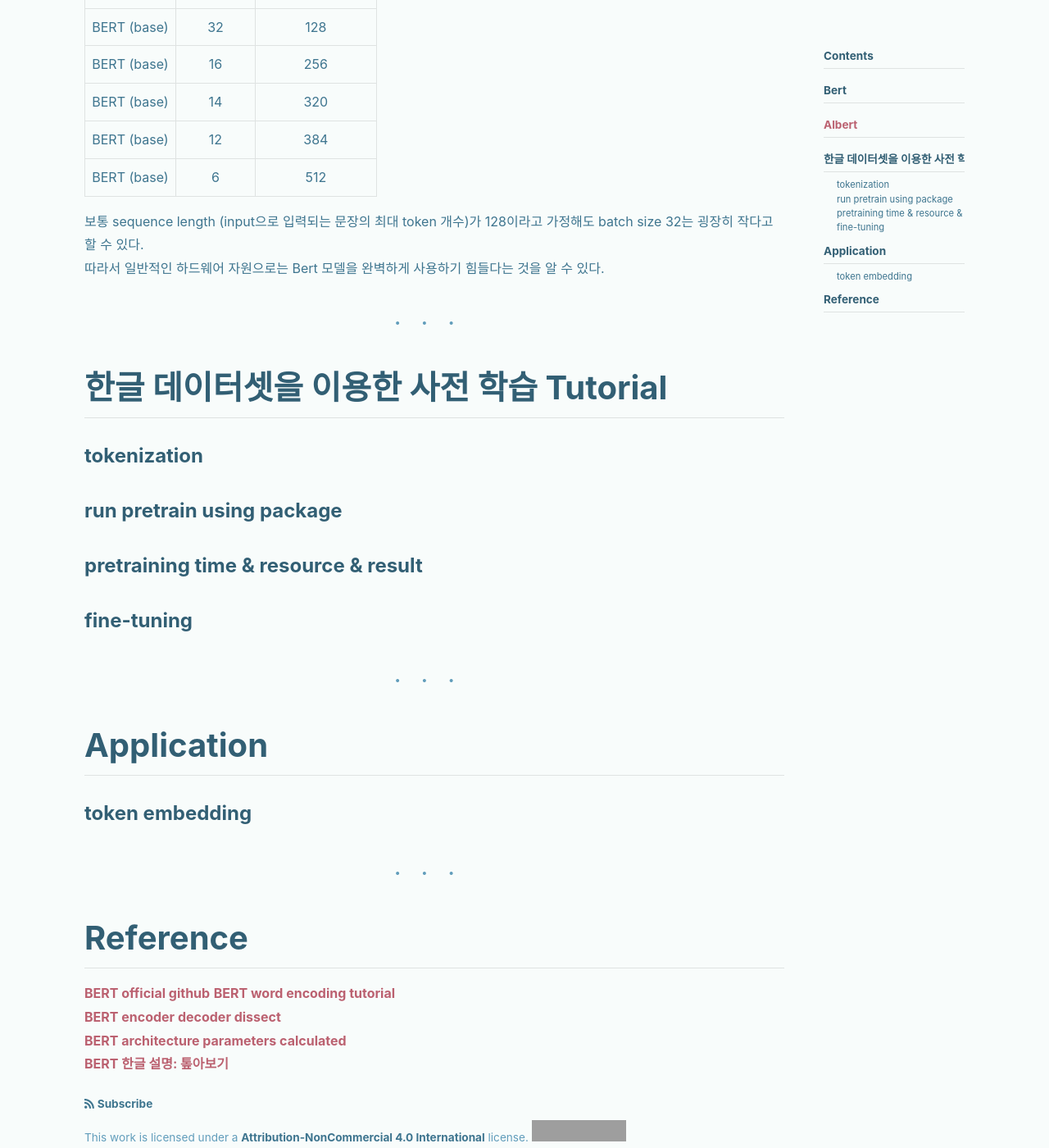
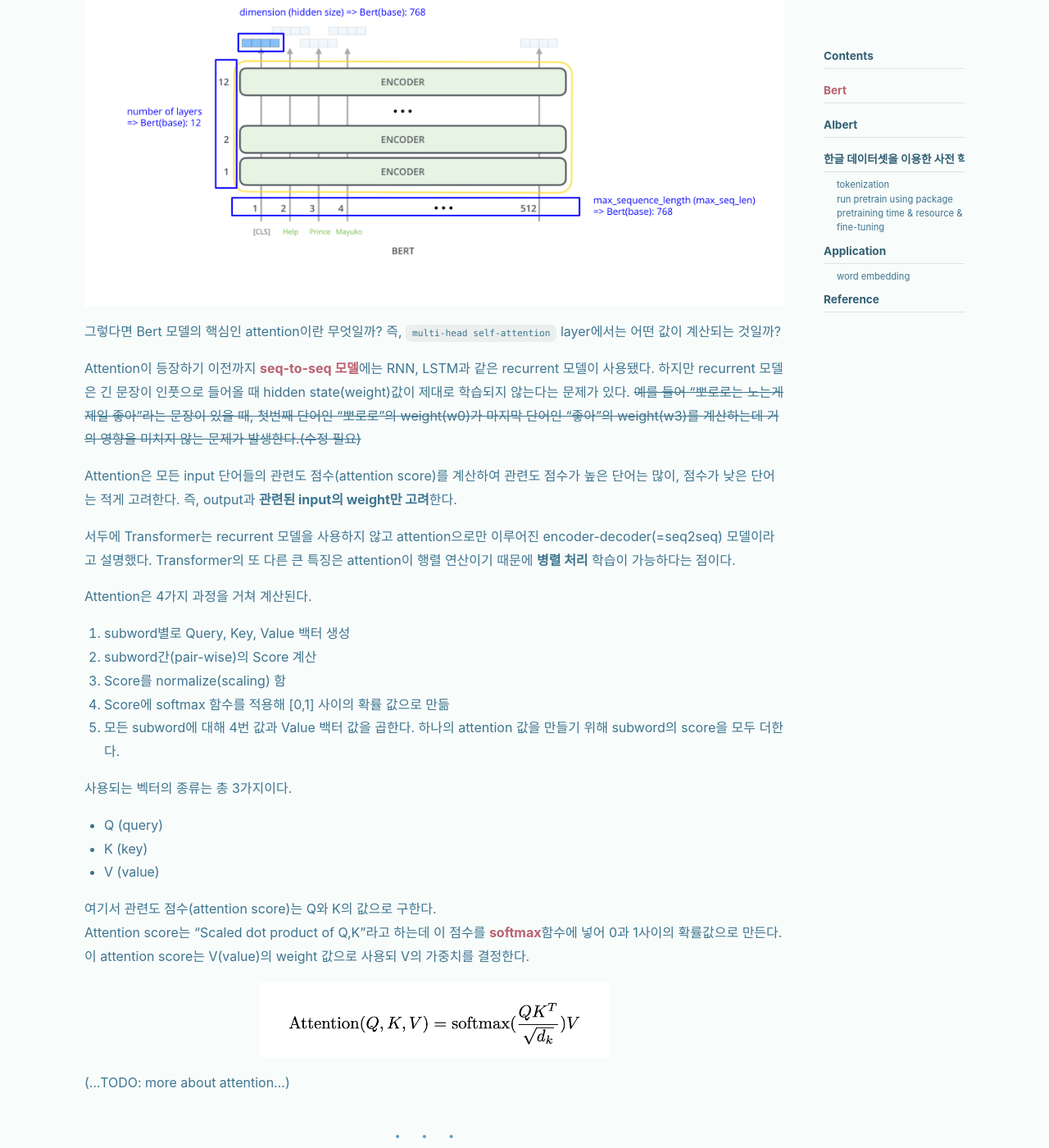
Before and after one commit to ChristinaROK/ChristinaROK.github.io, a Jekyll site: the page built from _posts/2021-04-12-bert.md, in a window 1280 px wide and 1400 px high, scrolled down 2604 px. Shown: the whole window at 82% size. Built offline with Jekyll 4.4.1, drawn with Linux system fonts in a browser that asks for light colours; nearby versions of some CDN libraries; some of the changed text lies outside the part shown; grey boxes are pictures that could not be loaded.

Commit message:
New Post Added

```diff
--- a/_posts/2021-04-12-bert.md
+++ b/_posts/2021-04-12-bert.md
@@ -18,27 +18,30 @@
 
 ---
 # Bert
+
+> [용어] Bert는 입력된 문장을 단어(word)로 구분하지 않는다. 대신 Wordpiece tokenizer로 생성된 subword로 구분한다. 예를 들어 "이 원피스 예뻐요."라는 문장이 입력됐을 때 wordpiece tokenizer는 ["이", "원피스", "예뻐", "#요"]라는 subword를 생성하며 각 subword가 Bert 모델의 인풋으로 들어간다. 따라서 이 포스팅에서는 모델의 인풋을 "단어"라는 용어 대신 `subword`라고 칭하겠다.
+
+
 Bert 모델의 2가지 대표적인 특징은 **transfer learning(전이학습)**을 한다는 점과 **transformer(auto-encoder) model**이라는 점이다.
 
-**transfer model**은 대용량 데이터를 깊은 네트워크로 오랜 시간 학습해 pre-training 모델을 생성하고, 그 모델의 마지막 레이어를 풀고자하는 task에 맞게 변형해 fine-tuning 하는 학습 순서를 따르는 모델을 의미한다. (참고: `ensemble`, `distillation`)
+**transfer model**은 pre-training과 fine-tuning 단계가 있다. Pre-training은 인풋 sequence에서 mask된 subword를 찾는 ([language model](https://en.wikipedia.org/wiki/Language_model)) semi-supervised 학습을 대용량 데이터와 깊은 네트워크로 오랜 시간 학습해 학습한다. Fine-tuning은 pre-trained 모델의 마지막 레이어를 풀고자하는 task에 맞게 변형해 supervised 학습하는 모델이다. (참고: `ensemble`, `distillation`)
 
 **transformer**는 [Attention is all you need](https://arxiv.org/abs/1706.03762) 논문에서 제안한 네트워크 구조다. 기존 encoder-decoder모델은 학습이 한 방향으로 진행되는 *auto-regressive*한 RNN 구조로 이루어졌다. 이와 달리 transformer는 입력 sequence의 모든 토큰을 동시에 학습하는 *attention* 구조로만 이루어진 encoder-decoder이다.
 
 <div style="width:70%; margin:0 auto;" align="center" markdown="1">
 ![](/assets/transformer.png)
-</div>>
+</div>
 
-Bert는 transformer의 encoder만 사용한다. Transformer의 encoder 구조는 다음과 같다.
+Bert는 transformer의 encoder를 여려겹 쌓아올린(stacked) 모델이다. Transformer의 encoder 구조는 다음과 같다.
 
 * Stack of layers (N=6)
-	* Sub-layer1: Multi-head self-attention
+	* Sub-layer1: `Multi-head self-attention`
 		* residual connection
 		* layer normalization
-	* Sub-layer2: Fully-connected Feed-forword
+	* Sub-layer2: `Fully-connected Feed-forword`
 		* residual connection
 		* layer normalization
 
-모든 layer의 input, output dimension은 동일(논문에서는 512)하게 유지된다.
 
 Bert 모델의 파라미터는 다음과 같다.
 
@@ -47,11 +50,58 @@
 | BERT (base) | 12 | 768 | 12 | 110M |
 | BERT (large) | 24 | 1024 | 16 | 340M |
 
+* number of layers
+	* encoder layer의 개수
+* dimension (hidden size)
+	* subword embedding(vector)의 차원
+	* 모든 layer의 input, output dimension은 동일하게 유지된다.
+* max sequence len
+	* 입력 sequence의 최대 subword 개수
+	* 보통 training data의 가장 긴 문장의 subword를 개수로 설정한다.
+* number of attention heads
+	* attention의 head 개수. multi-head attention은 head 개수만큼의 attention이 병렬 처리된다.
+
+
+<div style="width:100%; margin:0 auto;" align="center" markdown="1">
+![](/assets/bert1.png)
+</div>
+
+
+그렇다면 Bert 모델의 핵심인 attention이란 무엇일까? 즉, `multi-head self-attention` layer에서는 어떤 값이 계산되는 것일까?
+
+Attention이 등장하기 이전까지 [seq-to-seq 모델](https://en.wikipedia.org/wiki/Seq2seq)에는 RNN, LSTM과 같은 recurrent 모델이 사용됐다. 하지만 recurrent 모델은 긴 문장이 인풋으로 들어올 때 hidden state(weight)값이 제대로 학습되지 않는다는 문제가 있다. ~~예를 들어 "뽀로로는 노는게 제일 좋아"라는 문장이 있을 때, 첫번째 단어인 "뽀로로"의 weight(w0)가 마지막 단어인 "좋아"의 weight(w3)를 계산하는데 거의 영향을 미치지 않는 문제가 발생한다.(수정 필요)~~
+
+Attention은 모든 input 단어들의 관련도 점수(attention score)를 계산하여 관련도 점수가 높은 단어는 많이, 점수가 낮은 단어는 적게 고려한다. 즉, output과 **관련된 input의 weight만 고려**한다.
+
+서두에 Transformer는 recurrent 모델을 사용하지 않고 attention으로만 이루어진 encoder-decoder(=seq2seq) 모델이라고 설명했다. Transformer의 또 다른 큰 특징은 attention이 행렬 연산이기 때문에 **병렬 처리** 학습이 가능하다는 점이다.
+
+
+Attention은 4가지 과정을 거쳐 계산된다.
+1. subword별로 Query, Key, Value 백터 생성
+2. subword간(pair-wise)의 Score 계산
+3. Score를 normalize(scaling) 함
+4. Score에 softmax 함수를 적용해 [0,1] 사이의 확률 값으로 만듦
+5. 모든 subword에 대해 4번 값과 Value 백터 값을 곱한다. 하나의 attention 값을 만들기 위해 subword의 score을 모두 더한다.
+
+ 사용되는 벡터의 종류는 총 3가지이다.
+* Q (query)
+* K (key)
+* V (value)
+
+여기서 관련도 점수(attention score)는 Q와 K의 값으로 구한다.
+Attention score는 "Scaled dot product of Q,K"라고 하는데 이 점수를 [softmax](https://en.wikipedia.org/wiki/Softmax_function)함수에 넣어 0과 1사이의 확률값으로 만든다. 이 attention score는 V(value)의 weight 값으로 사용되 V의 가중치를 결정한다.
+
+<div style="width:50%; margin:0 auto;" align="center" markdown="1">
+![](/assets/bert2.png)
+</div>
+
+(...TODO: more about attention...)
+
 
 ---
 # Albert
 
-Albert는 기존 Bert 모델의 2가지 단점을 개선했다. 먼저 모델의 파라미터 수를 줄이고 layer간에 파라미터를 공유하도록 구조를 변형해 **모델 크기**를 줄였다. 또한 Pre-training의 task 중 하나였던 Next Sentence Prediction의 학습 방법을 바꿔 문장 사이의 관계 학습하는 task (ex. MNLI)에서 기존 보다 높은 성능을 보였다.
+Albert는 기존 Bert 모델의 2가지 단점을 개선했다. 먼저 모델의 파라미터 수를 줄이고 layer간에 파라미터를 공유하도록 구조를 변형해 **모델 크기를 줄였다.** 또한 Pre-training의 task 중 하나였던 **Next Sentence Prediction의 학습 방법을 바꿔 문장 사이의 관계 학습하는 task (ex. MNLI)에서 기존 보다 높은 성능**을 보였다.
 
 Bert(base) 모델의 parameter 개수는 1억개다. 만약 12G 용량의 GPU 1대가 있다고 가정했을 때, Out-of-memory에러가 나지 않는 최대 batch size는 다음과 같다.
 
@@ -62,10 +112,10 @@
 | BERT (base) | 16 | 256 |
 | BERT (base) | 14 | 320 |
 | BERT (base) | 12 | 384 |
-| BERT (base) | 6 | 512 |
+| BERT (base) | **6** | **512** |
 
-보통 sequence length (input으로 입력되는 문장의 최대 token 개수)가 128이라고 가정해도 batch size 32는 굉장히 작다고 할 수 있다.
-따라서 일반적인 하드웨어 자원으로는 Bert 모델을 완벽하게 사용하기 힘들다는 것을 알 수 있다.
+Bert(base) 모델의 sequence length가 512인데 GPU 1대로 fine-tuning을 한다고 할 때 batch size는 최대 6밖에 설정할 수 없다.
+따라서 일반적인 하드웨어 자원으로는 Bert 모델을 완벽하게 사용하기 힘들다.
 
 ---
 # 한글 데이터셋을 이용한 사전 학습 Tutorial
@@ -81,12 +131,15 @@
 ---
 # Application
 
-### token embedding
+### word embedding
 
 
 ---
 # Reference
 [BERT official github](https://github.com/google-research/bert)
+[Illustrated Bert](http://jalammar.github.io/illustrated-bert/)
+[Illustrated Transformer](http://jalammar.github.io/illustrated-transformer/)
+[Illustrated Seq2Seq model with attention](https://jalammar.github.io/visualizing-neural-machine-translation-mechanics-of-seq2seq-models-with-attention/)
 [BERT word encoding tutorial](https://mccormickml.com/2019/05/14/BERT-word-embeddings-tutorial/)
 [BERT encoder decoder dissect](https://medium.com/dissecting-bert/dissecting-bert-part-1-d3c3d495cdb3)
 [BERT architecture parameters calculated](https://medium.com/analytics-vidhya/understanding-bert-architecture-3f35a264b187)
```
Also changed, not shown: assets/bert1.png (added), assets/bert2.png (added), 1 other file.
